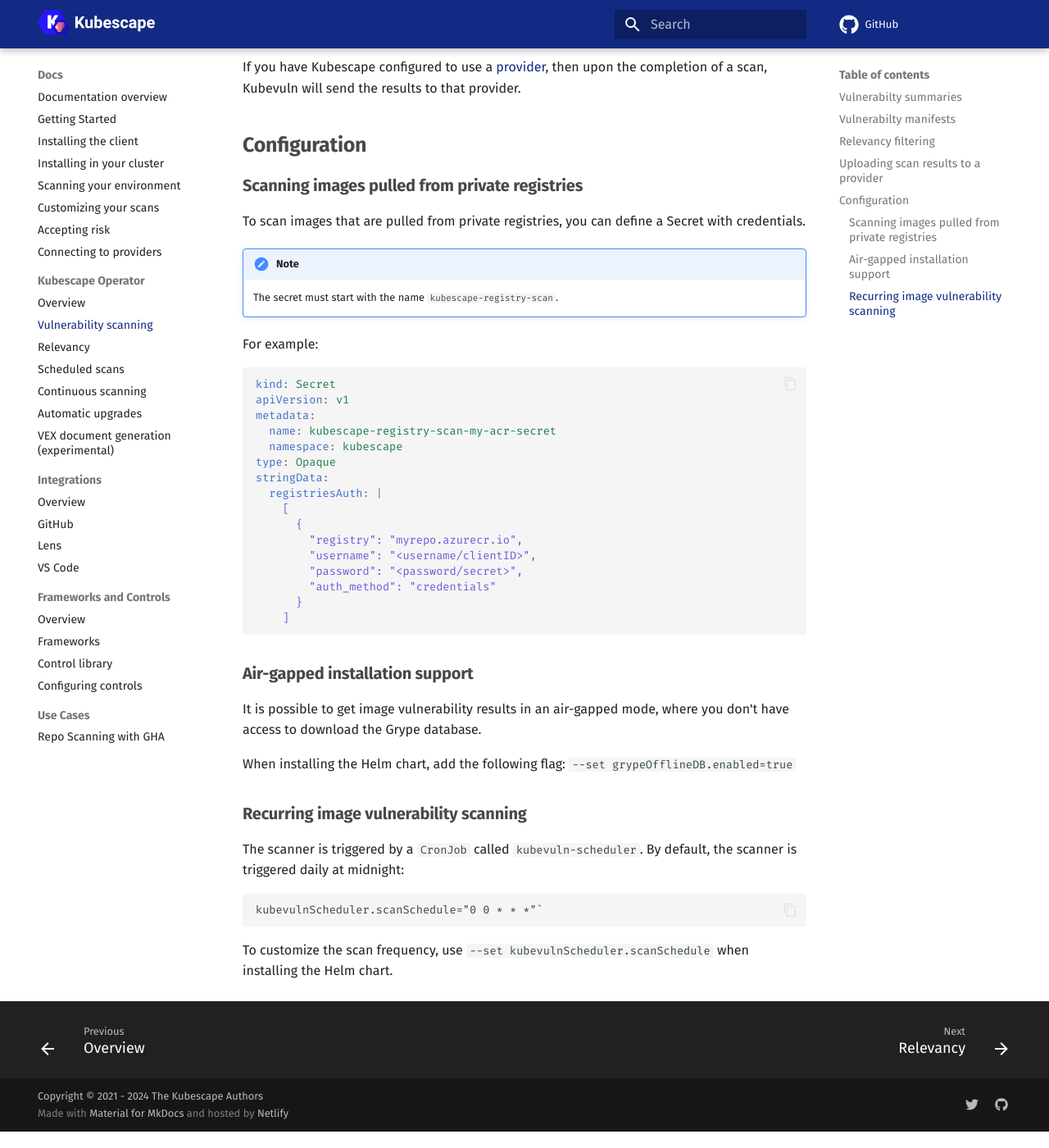
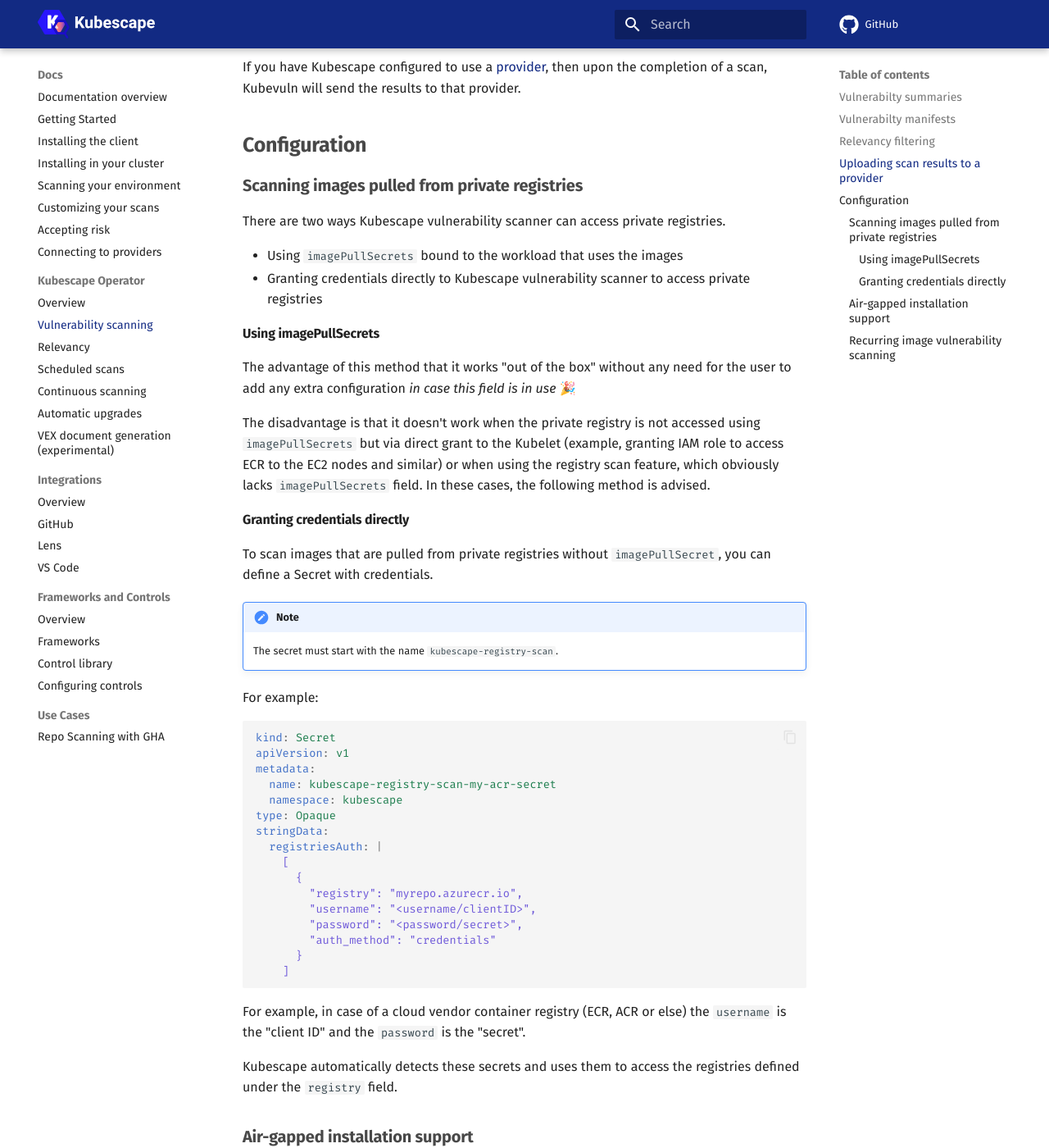
Before and after one commit to kubescape/kubescape.io, an MkDocs documentation site: the page built from docs/docs/operator/vulnerabilities.md, in a window 1280 px wide and 1400 px high, scrolled down 2358 px. Shown: the whole window at 82% size. Built offline with MkDocs 1.6.1 and Material for MkDocs 9.7.7, drawn with Linux system fonts in a browser that asks for light colours; comment, search, counter and statistics services are not loaded.

Commit message:
updating page
Signed-off-by: Oshrat <oshratn@armosec.io>

````diff
--- a/docs/docs/operator/vulnerabilities.md
+++ b/docs/docs/operator/vulnerabilities.md
@@ -92,7 +92,20 @@
 
 ### Scanning images pulled from private registries
 
-To scan images that are pulled from private registries, you can define a Secret with credentials.
+There are two ways Kubescape vulnerability scanner can access private registries.
+
+* Using `imagePullSecrets` bound to the workload that uses the images
+* Granting credentials directly to Kubescape vulnerability scanner to access private registries
+
+#### Using imagePullSecrets
+
+The advantage of this method that it works "out of the box" without any need for the user to add any extra configuration *in case this field is in use* 🎉
+
+The disadvantage is that it doesn't work when the private registry is not accessed using `imagePullSecrets` but via direct grant to the Kubelet (example, granting IAM role to access ECR to the EC2 nodes and similar) or when using the registry scan feature, which obviously lacks `imagePullSecrets` field. In these cases, the following method is advised.
+
+#### Granting credentials directly
+
+To scan images that are pulled from private registries without `imagePullSecret`, you can define a Secret with credentials.
 
 !!! note Note
     The secret must start with the name `kubescape-registry-scan`.
@@ -118,6 +131,10 @@
     ]
 ```
 
+For example, in case of a cloud vendor container registry (ECR, ACR or else) the `username` is the "client ID" and the `password` is the "secret".
+
+Kubescape automatically detects these secrets and uses them to access the registries defined under the `registry` field.
+
 ### Air-gapped installation support
 
 It is possible to get image vulnerability results in an air-gapped mode, where you don't have access to download the Grype database.
````
